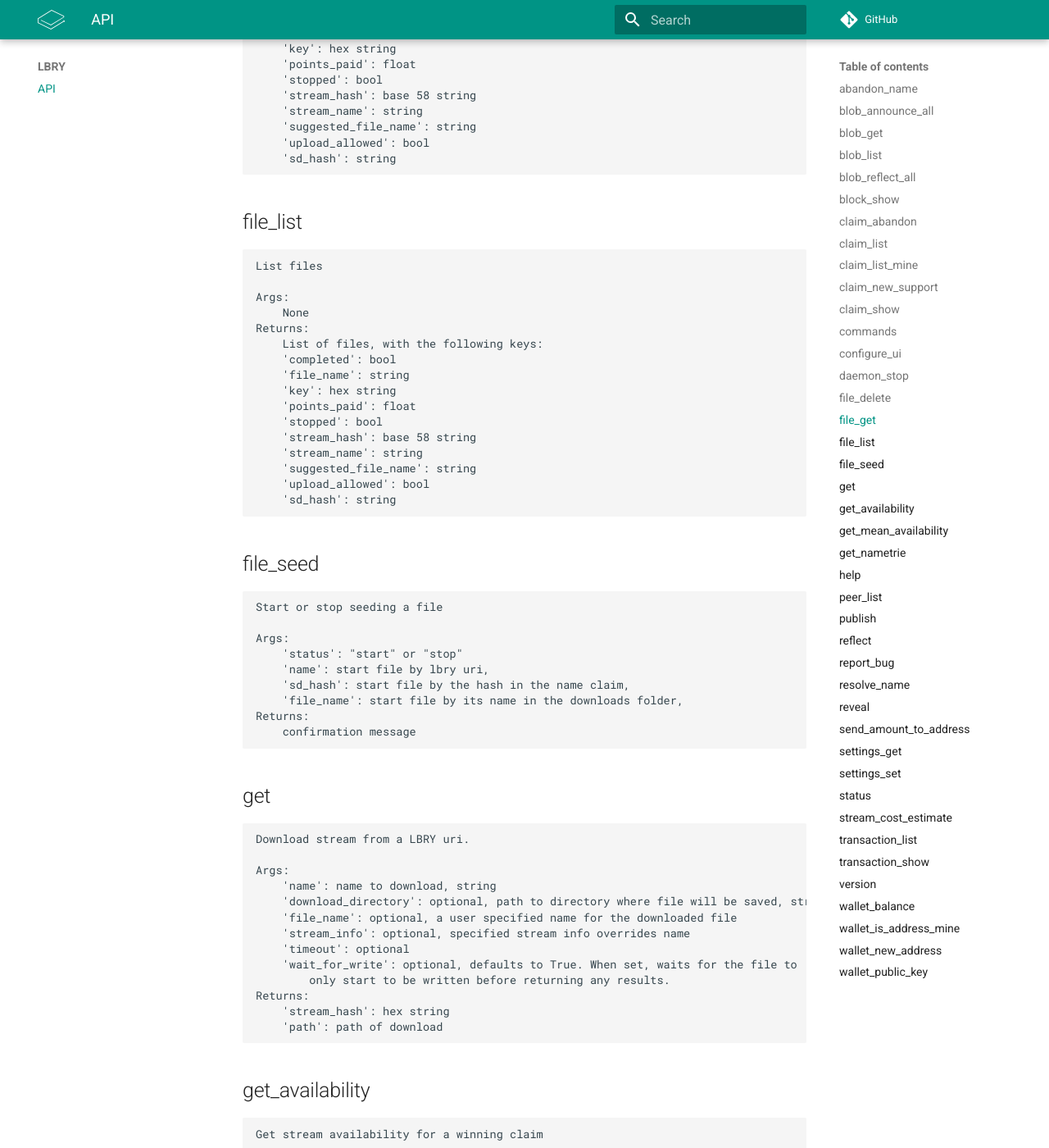
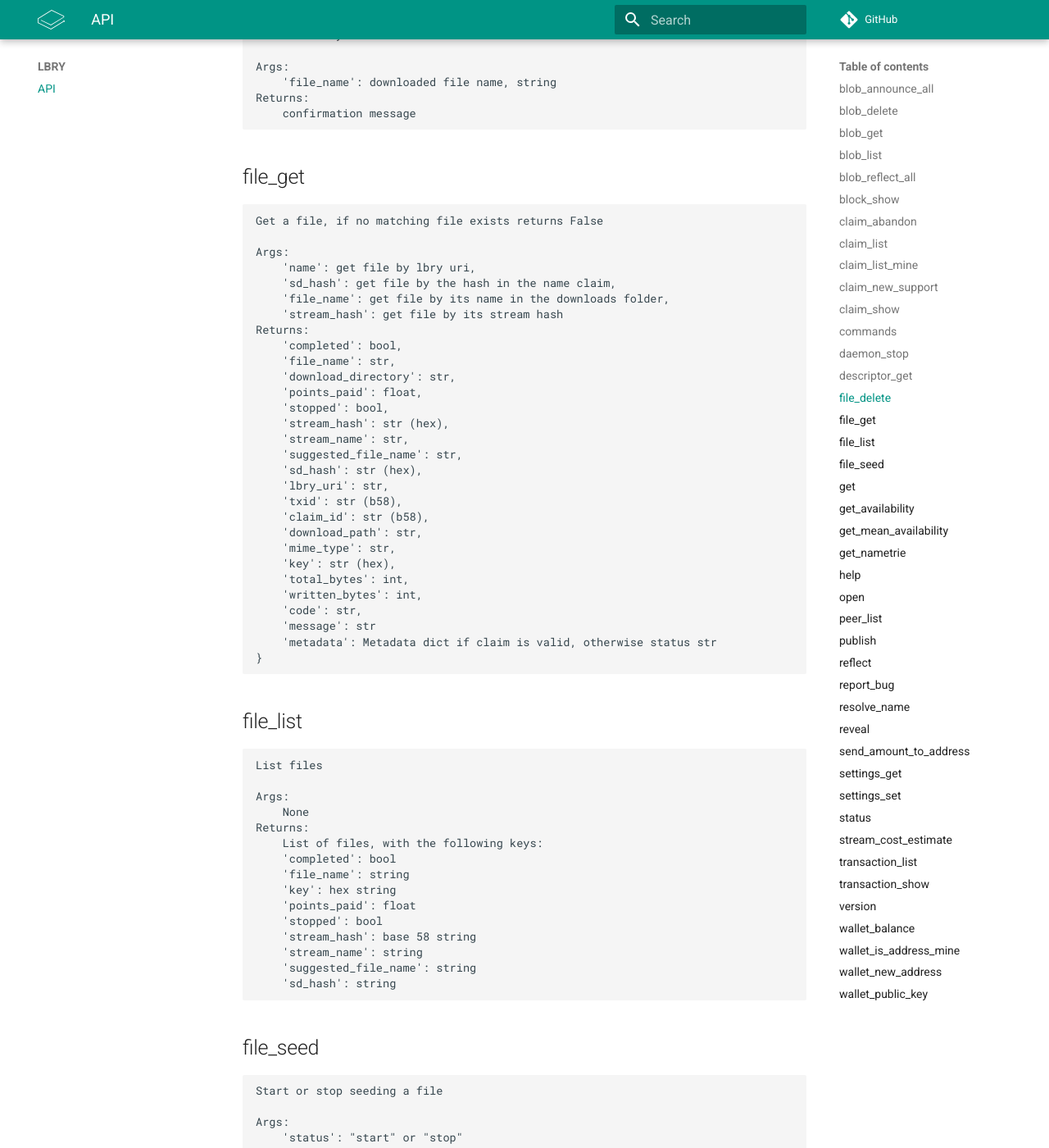
Before and after one commit to lbryio/lbry-sdk, an MkDocs documentation site: the page built from docs/index.md, in a window 1280 px wide and 1400 px high, scrolled down 3831 px. Shown: the whole window at 82% size. Built offline with MkDocs 1.6.1 and Material for MkDocs 9.7.7, drawn with Linux system fonts in a browser that asks for light colours; comment, search, counter and statistics services are not loaded; old or Windows-style settings are respelled for this version of MkDocs; some of the changed text lies outside the part shown.

Commit message:
update docs

````diff
--- a/docs/index.md
+++ b/docs/index.md
@@ -1,15 +1,4 @@
 # LBRY JSON-RPC API Documentation
-
-## abandon_name
-
-```text
-DEPRECIATED, use abandon_claim
-
-Args:
-    'txid': txid of claim, string
-Return:
-    txid
-```
 
 ## blob_announce_all
 
@@ -21,24 +10,49 @@
 Returns:
 ```
 
+## blob_delete
+
+```text
+Delete a blob
+
+Args:
+    blob_hash
+Returns:
+    Success/fail message
+```
+
 ## blob_get
 
 ```text
-Download and return a sd blob
+Download and return a blob
 
 Args:
-    sd_hash
+    blob_hash
+    timeout (optional)
+    encoding (optional): by default no attempt at decoding is made
+                         can be set to one of the following decoders:
+                         json
+    payment_rate_manager (optional): if not given the default payment rate manager
+                                     will be used. supported alternative rate managers:
+                                     only-free
+
 Returns
-    sd blob, dict
+    Success/Fail message or decoded data
 ```
 
 ## blob_list
 
 ```text
-Returns all blob hashes
+Returns blob hashes, if not given filters returns all blobs known by the blob manager
 
 Args:
-    None
+    uri (str, optional): filter by blobs in stream for winning claim
+    stream_hash (str, optional): filter by blobs in given stream hash
+    sd_hash (str, optional): filter by blobs in given sd hash
+    needed (bool, optional): only return needed blobs
+    finished (bool, optional): only return finished blobs
+    page_size (int, optional): limit number of results returned
+    page (int, optional): filter to page x of [page_size] results
 Returns:
     list of blob hashes
 ```
@@ -139,16 +153,6 @@
     list
 ```
 
-## configure_ui
-
-```text
-Configure the UI being hosted
-
-Args, optional:
-    'branch': a branch name on lbryio/lbry-web-ui
-    'path': path to a ui folder
-```
-
 ## daemon_stop
 
 ```text
@@ -156,6 +160,22 @@
 
 Returns:
     shutdown message
+```
+
+## descriptor_get
+
+```text
+Download and return a sd blob
+
+Args:
+    sd_hash
+    timeout (optional)
+    payment_rate_manager (optional): if not given the default payment rate manager
+                                     will be used. supported alternative rate managers:
+                                     only-free
+
+Returns
+    Success/Fail message or decoded data
 ```
 
 ## file_delete
@@ -172,23 +192,35 @@
 ## file_get
 
 ```text
-Get a file
+Get a file, if no matching file exists returns False
 
 Args:
     'name': get file by lbry uri,
     'sd_hash': get file by the hash in the name claim,
     'file_name': get file by its name in the downloads folder,
+    'stream_hash': get file by its stream hash
 Returns:
-    'completed': bool
-    'file_name': string
-    'key': hex string
-    'points_paid': float
-    'stopped': bool
-    'stream_hash': base 58 string
-    'stream_name': string
-    'suggested_file_name': string
-    'upload_allowed': bool
-    'sd_hash': string
+    'completed': bool,
+    'file_name': str,
+    'download_directory': str,
+    'points_paid': float,
+    'stopped': bool,
+    'stream_hash': str (hex),
+    'stream_name': str,
+    'suggested_file_name': str,
+    'sd_hash': str (hex),
+    'lbry_uri': str,
+    'txid': str (b58),
+    'claim_id': str (b58),
+    'download_path': str,
+    'mime_type': str,
+    'key': str (hex),
+    'total_bytes': int,
+    'written_bytes': int,
+    'code': str,
+    'message': str
+    'metadata': Metadata dict if claim is valid, otherwise status str
+}
 ```
 
 ## file_list
@@ -208,7 +240,6 @@
     'stream_hash': base 58 string
     'stream_name': string
     'suggested_file_name': string
-    'upload_allowed': bool
     'sd_hash': string
 ```
 
@@ -233,10 +264,10 @@
 
 Args:
     'name': name to download, string
-    'download_directory': optional, path to directory where file will be saved, string
     'file_name': optional, a user specified name for the downloaded file
     'stream_info': optional, specified stream info overrides name
     'timeout': optional
+    'download_directory': optional, path to directory where file will be saved, string
     'wait_for_write': optional, defaults to True. When set, waits for the file to
         only start to be written before returning any results.
 Returns:
@@ -251,6 +282,8 @@
 
 Arg:
     name (str): lbry uri
+    sd_timeout (int, optional): sd blob download timeout
+    peer_timeout (int, optional): how long to look for peers
 
 Returns:
      peers per blob / total blobs
@@ -290,6 +323,17 @@
     otherwise returns general help message
 ```
 
+## open
+
+```text
+Instruct the OS to open a file with its default program.
+
+Args:
+    'sd_hash': SD hash of file to be opened
+Returns:
+    True, opens file
+```
+
 ## peer_list
 
 ```text
@@ -297,6 +341,7 @@
 
 Args:
     'blob_hash': blob hash
+    'timeout' (int, optional): peer search timeout
 Returns:
     List of contacts
 ```
@@ -307,18 +352,19 @@
 Make a new name claim and publish associated data to lbrynet
 
 Args:
-    'name': name to be claimed, string
-    'file_path': path to file to be associated with name, string
-    'bid': amount of credits to commit in this claim, float
-    'metadata': metadata dictionary
-    optional 'fee'
+    'name': str, name to be claimed, string
+    'bid': float, amount of credits to commit in this claim,
+    'metadata': dict, Metadata compliant (can be missing sources if a file is provided)
+    'file_path' (optional): str, path to file to be associated with name, if not given
+                            the stream from your existing claim for the name will be used
+    'fee' (optional): dict, FeeValidator compliant
 Returns:
     'success' : True if claim was succesful , False otherwise
     'reason' : if not succesful, give reason
     'txid' : txid of resulting transaction if succesful
     'nout' : nout of the resulting support claim if succesful
     'fee' : fee paid for the claim transaction if succesful
-    'claimid' : claimid of the resulting transaction
+    'claim_id' : claim id of the resulting transaction
 ```
 
 ## reflect
@@ -351,7 +397,7 @@
 Args:
     'name': name to look up, string, do not include lbry:// prefix
 Returns:
-    metadata from name claim
+    metadata from name claim or None if the name is not known
 ```
 
 ## reveal
````
Also changed, not shown: other parts of docs/index.md (+3 -5 lines), 1 other file.
